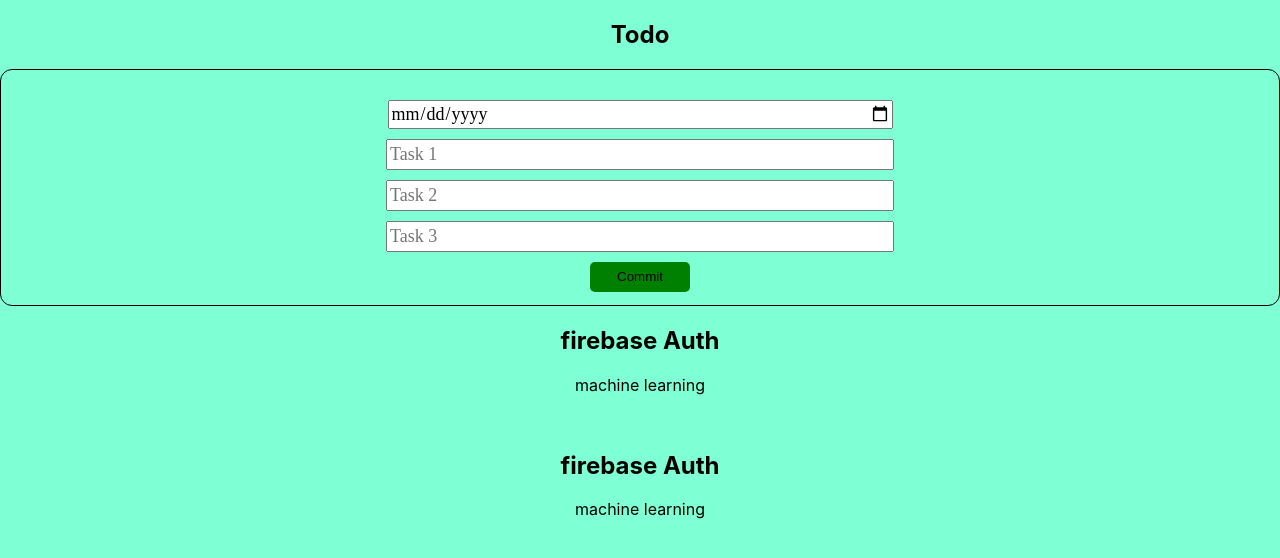
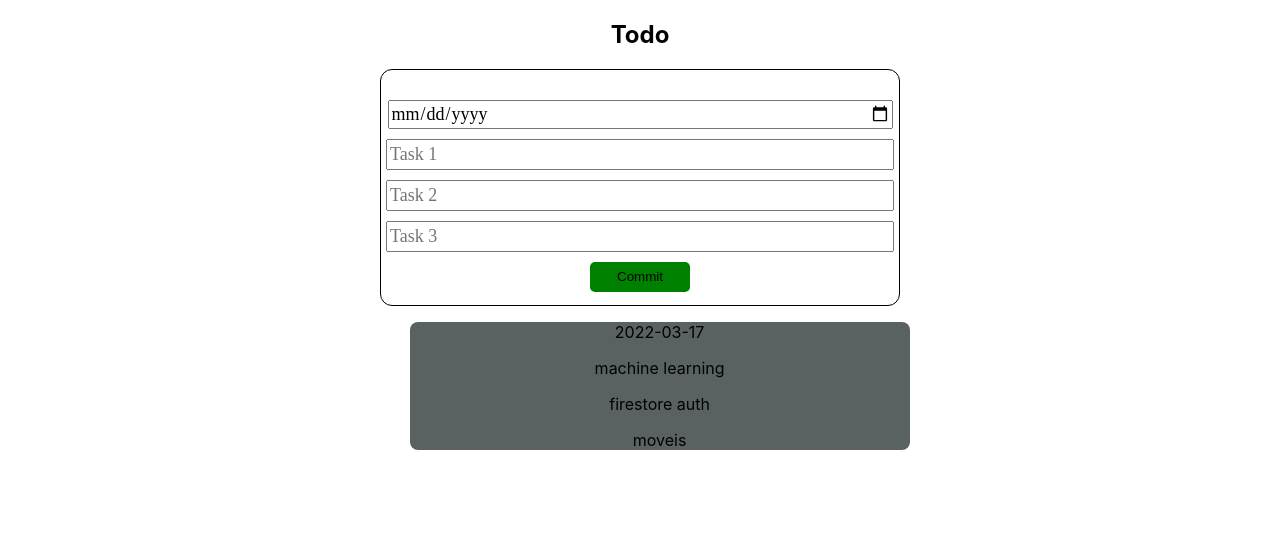
Before and after one commit to Imranyy/Todo-app, a React (Create React App) app: page /todolist in a window 1280 px wide. Shown: the top 558 px of the page. Built offline with nearby package versions, Linux system fonts and the light colour scheme; data requests are answered from the project's data file.

Commit message:
added to the recent

```diff
--- /dev/null
+++ b/db.json
@@ -0,0 +1,12 @@
+{
+  "posts": [
+
+    {
+      "date": "2022-03-17",
+      "task1": "machine learning",
+      "task2": "firestore auth",
+      "task3": "moveis",
+      "id": 1
+    }
+  ]
+}
--- a/package.json
+++ b/package.json
@@ -6,6 +6,7 @@
     "@testing-library/jest-dom": "^5.16.2",
     "@testing-library/react": "^12.1.4",
     "@testing-library/user-event": "^13.5.0",
+    "json-server": "^0.17.0",
     "react": "^17.0.2",
     "react-dom": "^17.0.2",
     "react-router-dom": "^6.2.2",
@@ -16,7 +17,8 @@
     "start": "react-scripts start",
     "build": "react-scripts build",
     "test": "react-scripts test",
-    "eject": "react-scripts eject"
+    "eject": "react-scripts eject",
+    "server": "json-server --watch db.json --port 5000"
   },
   "eslintConfig": {
     "extends": [
--- a/public/index.html
+++ b/public/index.html
@@ -4,7 +4,7 @@
     <meta charset="utf-8" />
     <meta name="viewport" content="width=device-width, initial-scale=1" />
 
-    <title>React App</title>
+    <title>My Todo</title>
   </head>
   <body>
     <noscript>You need to enable JavaScript to run this app.</noscript>
--- a/src/App.css
+++ b/src/App.css
@@ -52,7 +52,14 @@ button:hover{
   width: 130px;
   height: 35px;
 }
-@media all and (max-width:1300px){
+.list{
+  text-align: center;
+  background-color: rgb(89, 97, 97);
+  width: 500px;
+  margin: 0 35% 0 32%;
+  border-radius: 8px;
+}
+@media all and (max-width:800px){
   body{
     background-color: aquamarine;
   }
@@ -64,6 +71,10 @@ button:hover{
     border-radius: 12px;
     border: solid 1px;
   }
+  .list{
+    text-align: center;
+    margin: 0 20% 0 20%;
+  }
 
 
 }
--- a/src/App.js
+++ b/src/App.js
@@ -1,36 +1,21 @@
 import Navbar from './components/Navbar';
 import './App.css';
 import Form from './components/form';
-import { useState } from 'react';
+import Todolist from './components/Todolist';
+import { BrowserRouter as Router,Routes,Route} from 'react-router-dom';
 
 function App() {
-  const [tasks,setTasks]= useState(
-    [
-      {
-        id:1,
-        tast1:'firebase Auth',
-        reminder: true,
-        task2:'machine learning'
-      }
-    ]
-  )
-
-
   return (
+    <Router>
     <div className="App">
       <Navbar title="Todo"/>
-      <Form/>
-
-      {tasks.map((task)=>(
-       <div key={task.id}>
-        <h2>{task.tast1}</h2>
-        <p>{task.task2}</p>
-        <br/>
-        <h2>{task.tast1}</h2>
-        <p>{task.task2}</p>
-        </div>
-      ))}
+       <Form/>
     </div>
+    <Routes>
+      <Route exact path='/'/>
+    <Route path='/todolist' element={<Todolist/>}/>
+    </Routes>
+    </Router>
   );
 }
 
--- /dev/null
+++ b/src/components/Todolist.js
@@ -0,0 +1,31 @@
+
+import { useState} from 'react';
+import { useEffect } from 'react';
+const Todolist=()=>{
+    const [posts,setPosts]= useState([]);
+
+useEffect(()=>{
+     fetch('http://localhost:5000/posts')
+     .then(res=>{
+        return res.json();
+     })
+     .then(data=>{
+        setPosts(data)
+     });
+},[])
+
+
+    return(
+        <div>
+     {posts.map((post)=>(
+       <div className='list' key={post.id}>
+        <p>{post.date}</p>
+        <p>{post.task1}</p>
+        <p>{post.task2}</p>
+        <p>{post.task3}</p>
+        </div>
+     ))}
+        </div>
+    )
+}
+export default Todolist;
--- a/src/components/form.js
+++ b/src/components/form.js
@@ -1,25 +1,46 @@
-
-import { useState } from "react";
+import {useNavigate} from 'react-router-dom'
+import {useState} from "react";
 const Form=()=>{
+ const navigate= useNavigate();
+  //states
    const [date,setDate] =useState('')
    const [task1,setTask1] =useState('')
    const [task2,setTask2] =useState('')
    const [task3,setTask3] =useState('')
+   //pending
 
-   const handleSubmit=(e)=>{
+
+   //post data to json server
+
+   const addTodo= async(e)=>{
     e.preventDefault();
     const todo={date,task1,task2,task3}
-     console.log(todo);
+      fetch('http://localhost:5000/posts',{
+       method:'POST',
+       headers:{
+         'Content-type':'application/json'
+       },
+       body:JSON.stringify(todo)
+     }).then(()=>{
+        navigate('/todolist')
+     })
     }
+
+//submit form
+   //const handleSubmit=(e)=>{
+    //e.preventDefault();
+    //const todo={date,task1,task2,task3}
+     //console.log(todo);
+    //}
      return(
        <div className='container'>
-        <form onSubmit={handleSubmit}>
+        <form onSubmit={addTodo}>
         <input type='date'  placeholder='Enter Date' value={date} onChange={(e)=>setDate(e.target.value)} required/>
         <input type="text" placeholder='Task 1' value={task1} onChange={(e)=>setTask1(e.target.value)} required/>
         <input type='text' placeholder='Task 2' value={task2} onChange={(e)=>setTask2(e.target.value)} required/>
         <input type='text' placeholder='Task 3' value={task3} onChange={(e)=>setTask3(e.target.value)} required/>
         <button style={{ border:'none', cursor:'pointer'}}>Commit</button>
-      </form>
+        </form>
       </div>
      )}
 export default Form;
```
Also changed, not shown: 1 other file (tests, documents, lock files or other folders).
